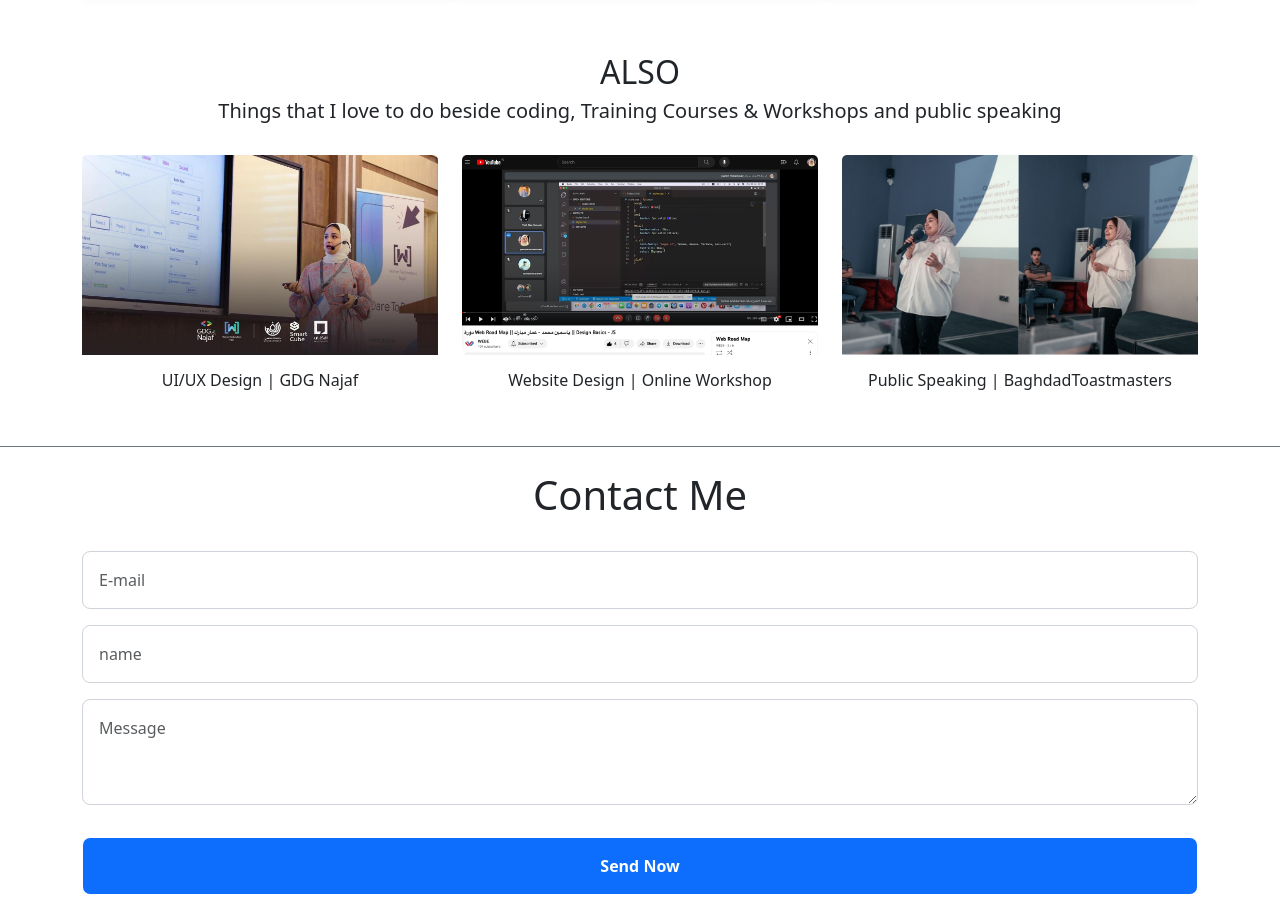
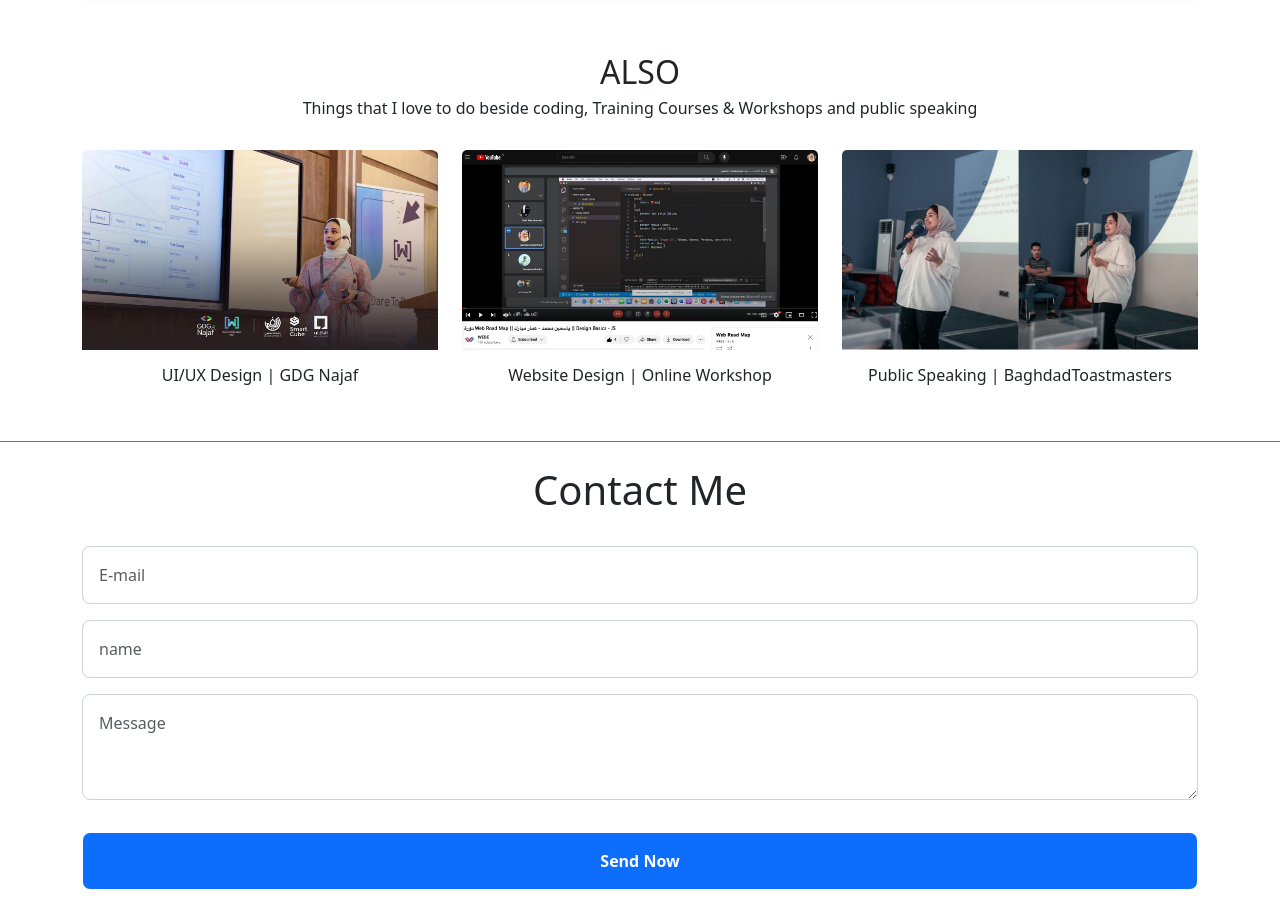
Before and after one commit to yasminm97/my-portfolio, a plain HTML site: page index.html in a window 1280 px wide. Shown: the part 1371-2269 px from the top of the page. Drawn offline with nearby package versions, Linux system fonts and the light colour scheme; a script that the page names is missing.

Commit message:
some edits

```diff
--- a/css/style.css
+++ b/css/style.css
@@ -82,7 +82,7 @@ h5 {
     font-size: medium;
     font-weight: 100;
 }
-#hoppies .card h5{
+#hoppies h5{
     font-size: medium;
     font-weight: 100;
 }
```
